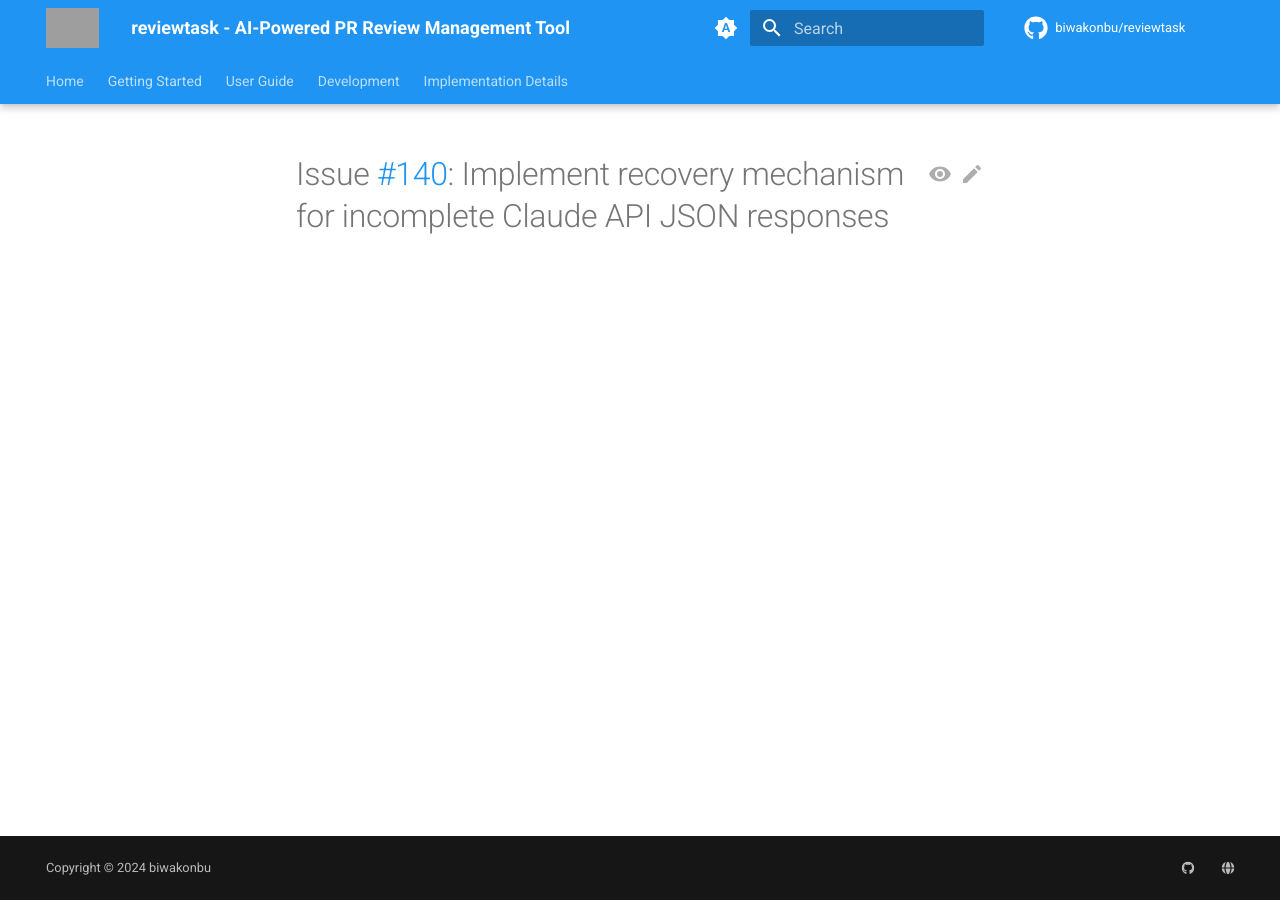
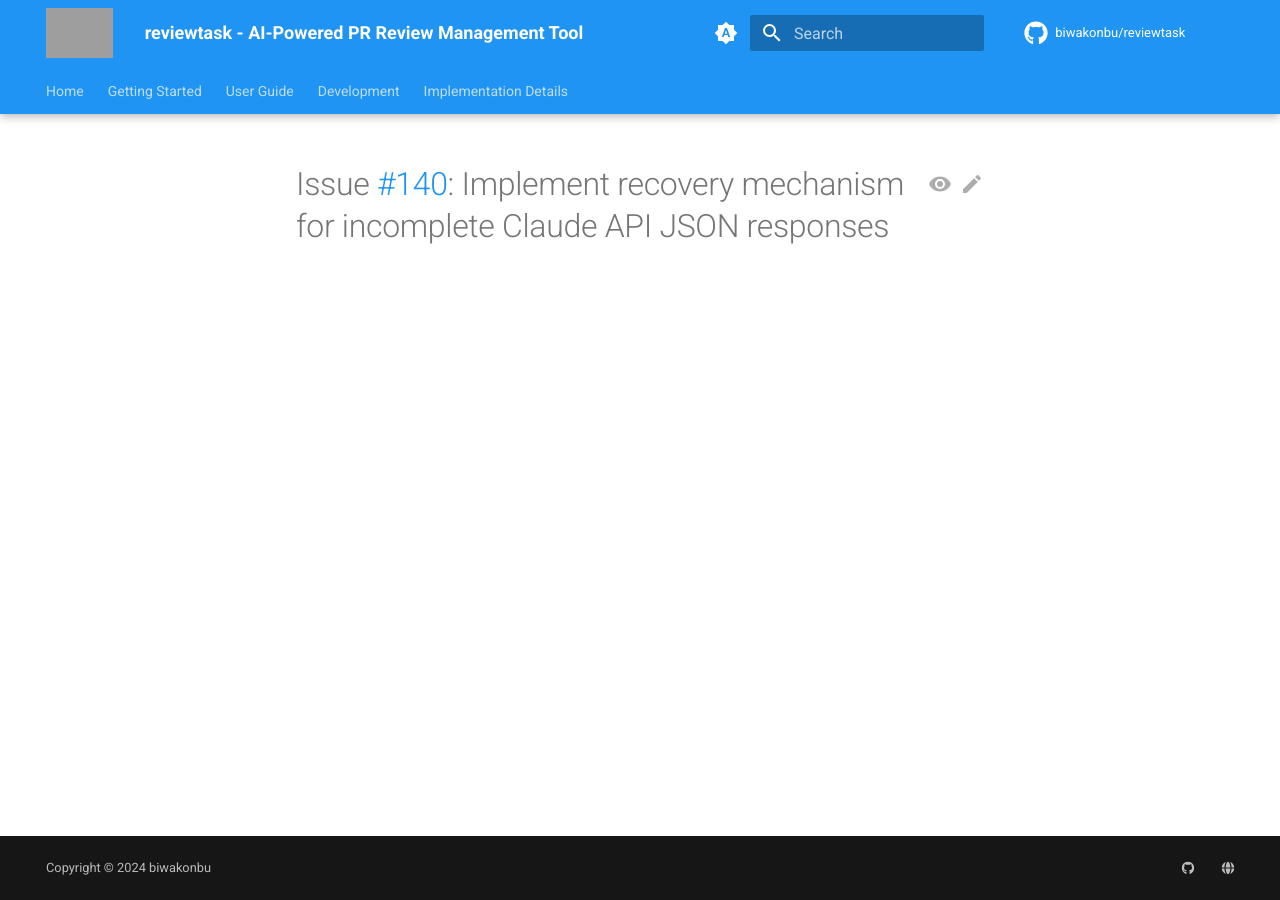
Before and after one commit to biwakonbu/reviewtask, an MkDocs documentation site: the page built from docs/issue-140-implementation.md, in a window 1280 px wide. Built offline with MkDocs 1.6.1 and Material for MkDocs 9.7.7, drawn with Linux system fonts in a browser that asks for light colours; comment, search, counter and statistics services are not loaded; the version menu is left out; grey boxes are pictures that could not be loaded.

Commit message:
fix: Center logo content with balanced padding to prevent cutoff
- Adjust logo.png to center content with equal margins
- Top/bottom padding: 115px/116px
- Left/right padding: 49px each
- Increase header logo max-width from 4rem to 8rem for better visibility
- Adjust object-position to prevent vertical cutoff
- Ensures complete visibility of mouse and gear elements

```diff
--- a/docs/assets/stylesheets/extra.css
+++ b/docs/assets/stylesheets/extra.css
@@ -2,25 +2,26 @@
 
 /* Logo adjustments - Optimized for horizontal logo (1024x512) */
 .md-header__button.md-logo img {
-    height: 2rem;
+    height: 2.5rem;  /* Increased height for better visibility */
     width: auto;
-    max-width: 4rem;  /* 2:1 aspect ratio */
+    max-width: 8rem;  /* Increased to show full logo without cutting off */
     object-fit: contain;
+    object-position: center top;  /* Align to top to prevent bottom cut-off */
 }
 
 /* Tablet responsive logo size */
 @media screen and (max-width: 76.1875em) {
     .md-header__button.md-logo img {
-        height: 1.8rem;
-        max-width: 3.6rem;
+        height: 2.2rem;
+        max-width: 7rem;  /* Proportionally increased */
     }
 }
 
 /* Small mobile devices */
 @media screen and (max-width: 600px) {
     .md-header__button.md-logo img {
-        height: 1.5rem;
-        max-width: 3rem;
+        height: 2rem;
+        max-width: 6rem;  /* Still readable on mobile */
     }
 }
 
```
Also changed, not shown: 1 other file.
